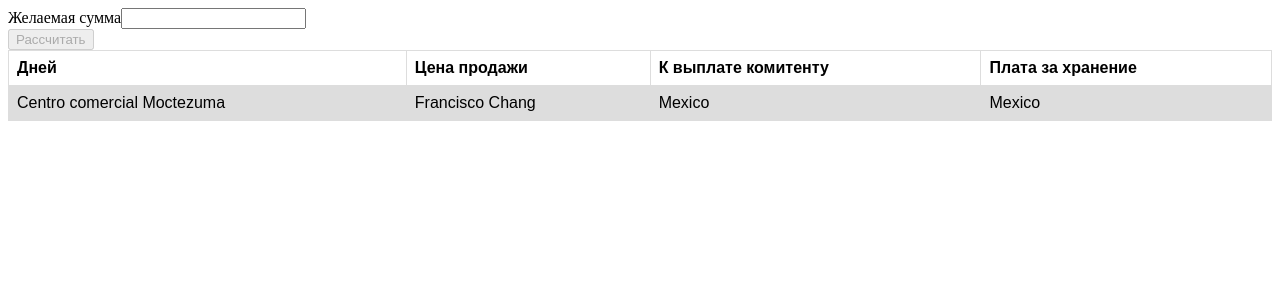
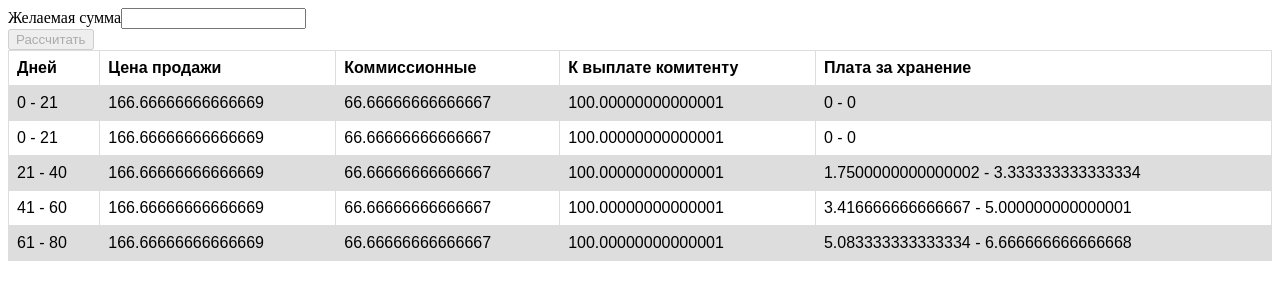
Before and after one commit to vitto-moz/comissionCalc, an Angular app: page / in a window 1280 px wide. Shown: the top 300 px of the page. Built offline with nearby package versions, Linux system fonts and the light colour scheme.

Commit message:
generate rows for table

```diff
--- a/src/app/components/table/table.component.html
+++ b/src/app/components/table/table.component.html
@@ -2,13 +2,15 @@
   <tr>
     <th>Дней</th>
     <th>Цена продажи</th>
+    <th>Коммиссионные</th>
     <th>К выплате комитенту</th>
     <th>Плата за хранение</th>
   </tr>
-  <tr>
-    <td>Centro comercial Moctezuma</td>
-    <td>Francisco Chang</td>
-    <td>Mexico</td>
-    <td>Mexico</td>
+  <tr *ngFor="let periodValues of tableValues; let i = index">
+    <td>{{periodValues.warehouseInfo.dayStart + " - " + periodValues.warehouseInfo.dayEnd}}</td>
+    <td>{{periodValues.price}}</td>
+    <td>{{periodValues.commission}}</td>
+    <td>{{periodValues.earned}}</td>
+    <td>{{periodValues.warehouseInfo.min + " - " + periodValues.warehouseInfo.max}}</td>
   </tr>
 </table>
--- a/src/app/components/table/table.component.ts
+++ b/src/app/components/table/table.component.ts
@@ -16,6 +16,10 @@ export class TableComponent implements OnInit {
     this.tableValues = [
       this.getPeriodData(100, 1)
     ];
+
+    for (let i = 1; i < 5 ; i++) {
+      this.tableValues.push(this.getPeriodData(100, i))
+    }
 
     console.log('this.tableValues ', this.tableValues);
 
@@ -36,10 +40,10 @@ export class TableComponent implements OnInit {
       return possibleEarnedSumm < 0 ? 0 : possibleEarnedSumm;
     })();
 
-    let warehouseSumm = ((period) => {
+    let warehouseInfo = ((period) => {
       switch (period) {
         case 1:
-          return 0;
+          return this.getWareHouseFork(price, 0, 21);
         case 2:
           return this.getWareHouseFork(price, 21, 40);
         case 3:
@@ -56,14 +60,16 @@ export class TableComponent implements OnInit {
       price: price,
       commission: commission,
       earned: earnedSumm,
-      warehouseSumm: warehouseSumm
+      warehouseInfo: warehouseInfo
     }
   }
 
   getWareHouseFork(price, dayStart, dayEnd){
     return {
+      dayStart: dayStart,
+      dayEnd: dayEnd,
       min: price * this.warehouseK * dayStart,
-      max: price * this.warehouseK * dayEnd,
+      max: dayStart === 0 ? 0 : price * this.warehouseK * dayEnd,
     };
   }
 
```
